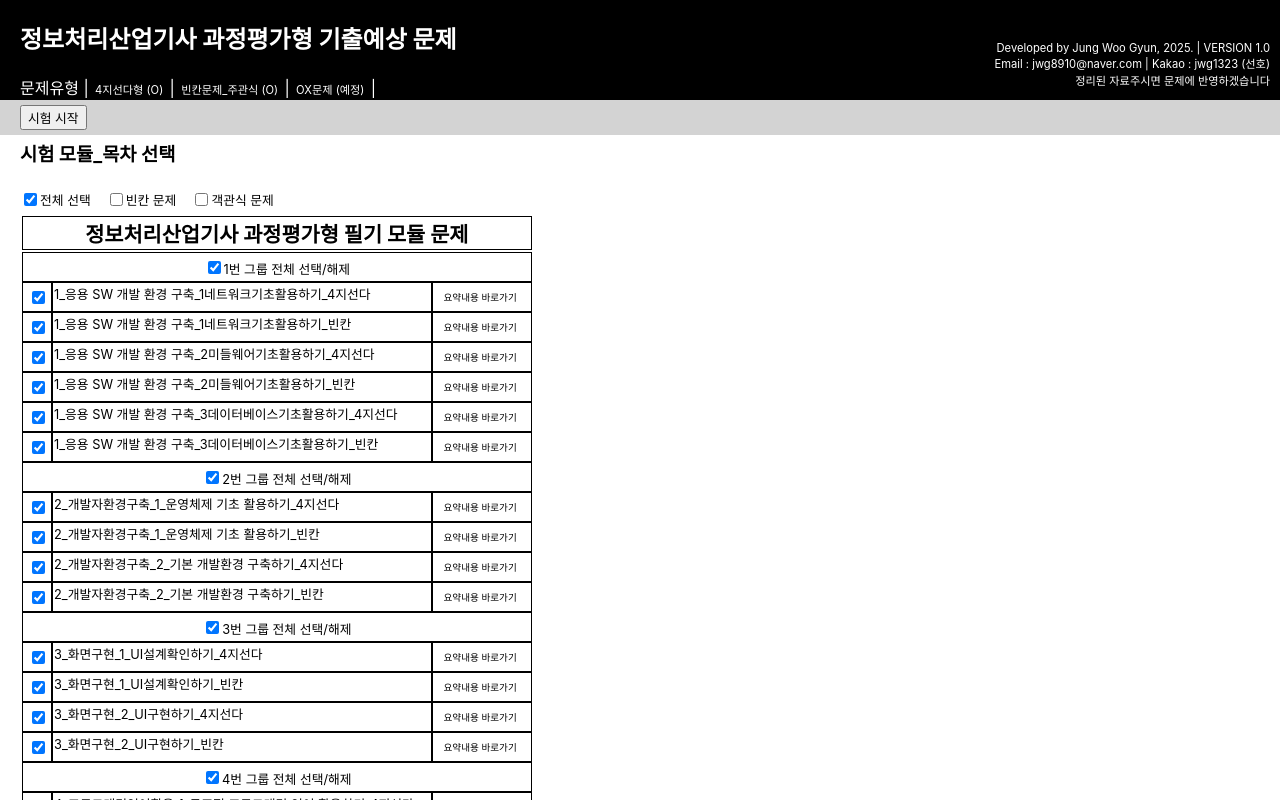
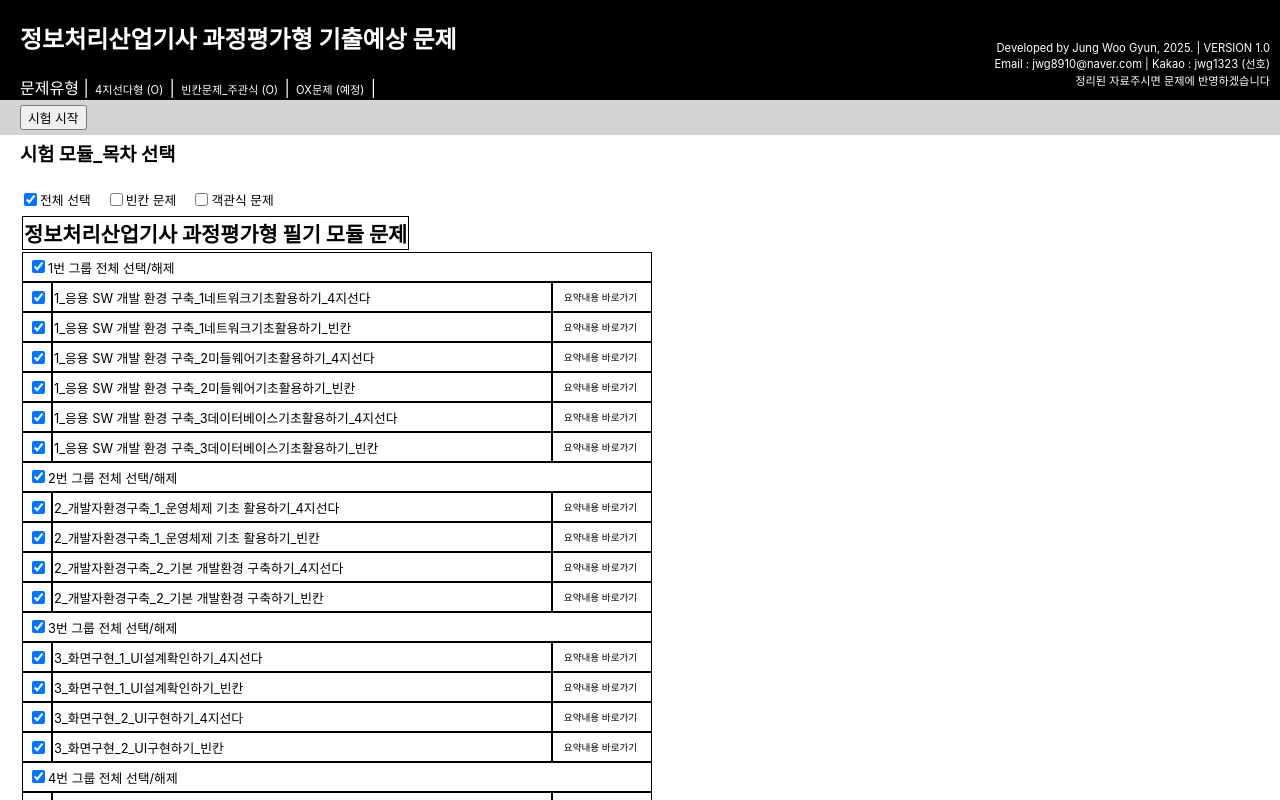
Before and after one commit to SeoKai/EXAM_SITE, a React (Create React App) app: page / in a window 1280 px wide. Shown: the top 800 px of the page. Built offline with nearby package versions, Linux system fonts and the light colour scheme.

Commit message:
no message

```diff
--- a/src/App.js
+++ b/src/App.js
@@ -403,10 +403,10 @@ function App() {
               오답 수: {Object.values(answers).filter((ans) => ans.result === "X").length}
             </p>
             <h3>틀린 문제</h3>
-            <table className="result">
+            <table className="result" style={{width:"100%"}}>
               <thead>
                 <tr>
-                  <th style={{minWidth:"30px",maxWidth:"30px"}} >번호</th>
+                  <th  >번호</th>
                   <th>문제</th>
                   <th>정답</th>
                   <th>내 답</th>
--- a/src/App.scss
+++ b/src/App.scss
@@ -79,14 +79,19 @@ footer{
     margin-right:3px;
 }
 
+tr{
 
+}
 td,th{
     border : 1px solid;
-    width:100%;
     height:100%;
     font-size:.8rem;
+    display:flex;
+    align-items:center;
+
 
 }
+
 tbody tr th:nth-child(1),
 tbody tr td:nth-child(1){
     width:30px;
@@ -96,6 +101,8 @@ tbody tr td:nth-child(1){
 tbody tr th:nth-child(2),
 tbody tr td:nth-child(2){
     height:30px;
+    width:500px;
+
 }
 tbody tr th:nth-child(3),
 tbody tr td:nth-child(3){
@@ -109,7 +116,7 @@ tbody tr td:nth-child(3){
 }
 
 
-.module-group{
+.module-table  .module-group{
     width:100% !important;
     text-align: center;
 }
@@ -140,6 +147,8 @@ tbody tr td:nth-child(3){
     font-size : .6rem;
 
 }
+
+
 
 
 /* Mobile-specific styles */
```
